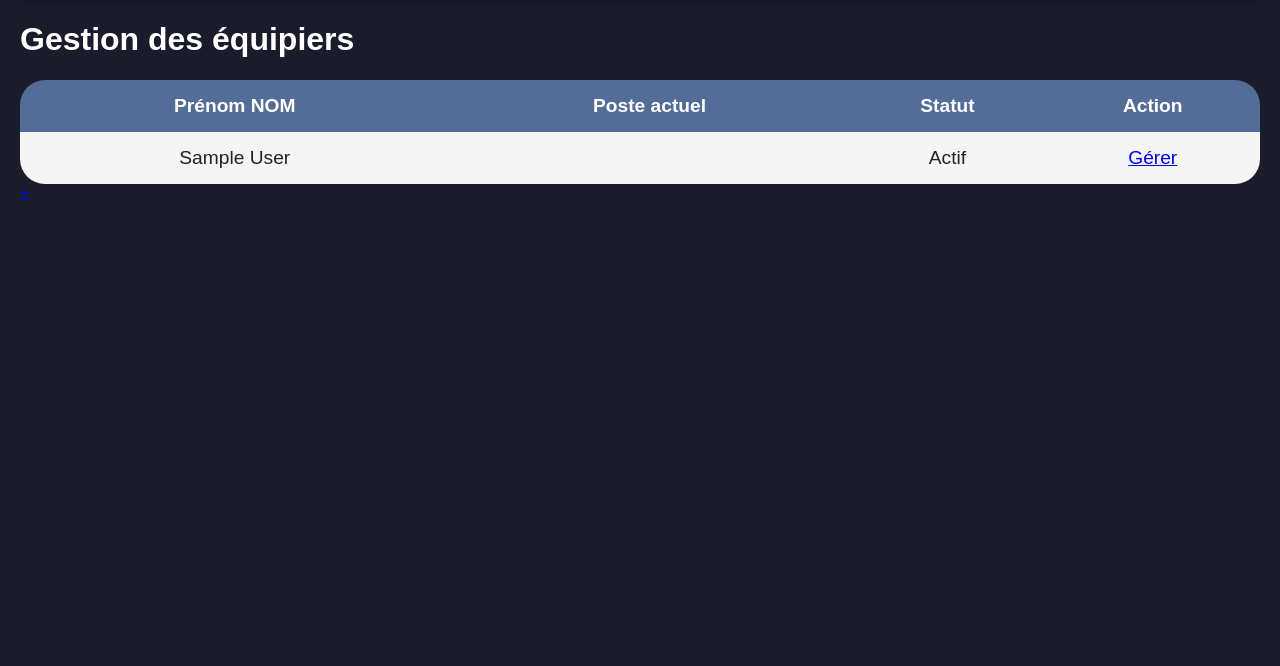
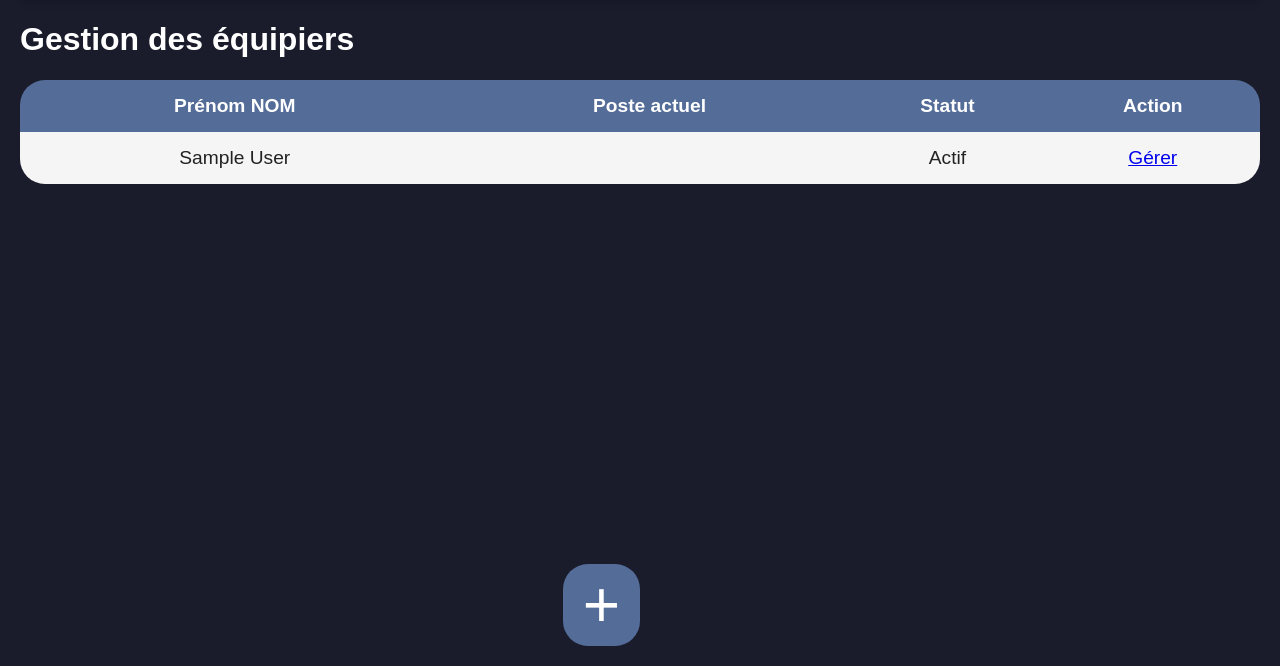
Before and after one commit to DamTac14/CSD-Burger, a PHP site: page /CSDBurger/views/employee-management.php in a window 1280 px wide. Shown: the part 134-800 px from the top of the page. Run offline with PHP 8.4, Linux system fonts and the light colour scheme; tables that the repository leaves empty or names only in its code hold one stand-in row (values such as "Sample post").

Commit message:
Error fix - Added some missing CSS.

```diff
--- a/views/employee-management.php
+++ b/views/employee-management.php
@@ -36,6 +36,23 @@
             }
             th, td{
                 height: 50px;
+            }
+            #add-employee-button{
+                position: absolute;
+                bottom: 20px;
+                right: 50%;
+                left: auto;
+                background-color: #546C98;
+                color: white;
+                border-radius: 25px;
+                border: 0;
+                padding: 4px 20px;
+                font-size: 4rem;
+                cursor: pointer;
+                text-decoration: none;
+            }
+            #add-employee-button:hover{
+                background-color: #435984;
             }
         </style>
         <title>Gestion des équipiers</title>
```
